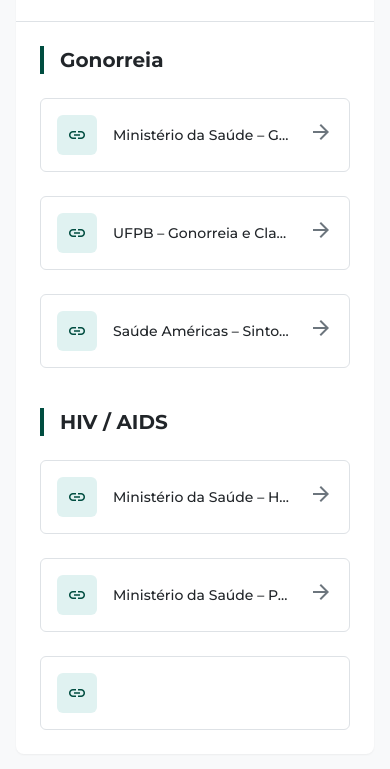
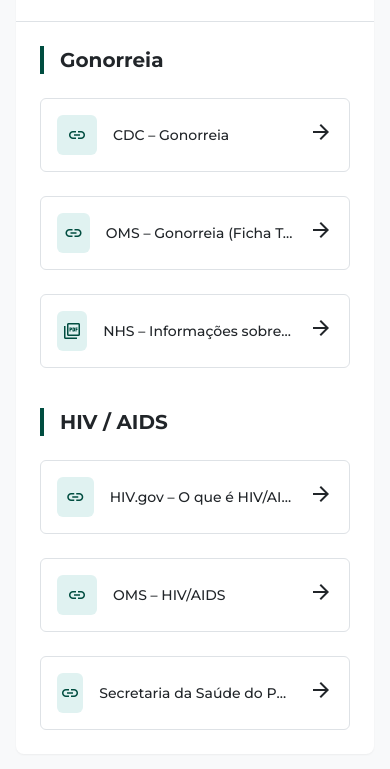
Before and after one commit to Onidori61/Links, a plain HTML site: page index.html in a window 390 px wide. Shown: the part 79-848 px from the top of the page. Drawn offline with nearby package versions, Linux system fonts and the light colour scheme.

Commit message:
Refactor HTML structure and update styles

```diff
--- a/index.html
+++ b/index.html
@@ -1,155 +1,172 @@
 <!DOCTYPE html>
-<html lang="pt-BR">
+<html lang="pt">
 <head>
-  <!--   site só pros links do trabalho, ganhar nota kkk -->
-  <meta charset="UTF-8" />
+  <meta charset="utf-8" />
   <meta name="viewport" content="width=device-width, initial-scale=1.0" />
-  <title>Repositório de Links – Fontes do Trabalho</title>
+  <title>Fontes do Trabalho</title>
 
+  <!-- tailwind pq eu n vou escrever css na mão nn -->
   <script src="https://cdn.tailwindcss.com?plugins=forms,container-queries"></script>
+
+  <!-- fontes chiques q ngm nota mas deixa bonito -->
   <link rel="preconnect" href="https://fonts.googleapis.com" />
   <link rel="preconnect" href="https://fonts.gstatic.com" crossorigin />
   <link href="https://fonts.googleapis.com/css2?family=Montserrat:wght@300;400;500;700&display=swap" rel="stylesheet" />
   <link href="https://fonts.googleapis.com/css2?family=Material+Symbols+Outlined" rel="stylesheet" />
 
   <script>
+    // config tailwind q mexi sem saber oq tava fazendo
     tailwind.config = {
       theme: {
         extend: {
           colors: {
-            background: '#f8f9fa',
-            surface: '#ffffff',
-            text: {
-              primary: '#212529',
-              secondary: '#6c757d',
-            },
-            highlight: {
-              teal: '#004d40',
-              'teal-light': '#e0f2f1',
-            },
-            border: '#dee2e6',
+            fundofeio: '#f8f9fa',
+            branquinho: '#ffffff',
+            txtzao: '#212529',
+            txtmeioassim: '#6c757d',
+            verdasso: '#004d40',
+            verdinhoaguado: '#e0f2f1',
+            bordacansada: '#dee2e6'
           },
           fontFamily: {
             sans: ['Montserrat', 'sans-serif'],
-          },
-        },
-      },
+          }
+        }
+      }
     }
   </script>
 
   <style>
-    body {
-      font-family: 'Montserrat', sans-serif;
-    }
-    .link-item {
-      transition: transform 0.2s ease-in-out, box-shadow 0.2s ease-in-out, border-color 0.2s ease-in-out;
-    }
-    .link-item:hover {
+    body { font-family: 'Montserrat', sans-serif; }
+
+    /* animação q nem precisava mas coloquei pq vi num tutorial */
+    .caixotezin { transition: 0.2s ease-in-out; }
+    .caixotezin:hover {
       transform: translateY(-4px);
-      box-shadow: 0 8px 16px rgba(0, 0, 0, 0.06);
+      box-shadow: 0 8px 16px rgba(0,0,0,0.06);
       border-color: #004d40;
     }
-    .link-item:hover .arrow-icon {
-      color: #004d40;
-      transform: translateX(4px);
-    }
-    .arrow-icon {
-      transition: color 0.2s ease-in-out, transform 0.2s ease-in-out;
-    }
+    .setinha_doida { transition: 0.2s ease-in-out; }
+    .caixotezin:hover .setinha_doida { color: #004d40; transform: translateX(4px); }
   </style>
 </head>
-<!-- começou a bagunça aqui  -->
-<body class="bg-background text-text-primary">
+
+<body class="bg-fundofeio text-txtzao">
   <div class="flex min-h-screen w-full items-center justify-center p-4 sm:p-6 lg:p-8">
-    <main class="w-full max-w-5xl rounded-lg bg-surface shadow-sm">
-      <div class="border-b border-border p-6 md:p-8">
-        <!-- título grandão pq o professor gosta -->
-<h1 class="text-3xl font-bold text-text-primary">Fontes do Trabalho</h1>
+    <main class="w-full max-w-5xl rounded-lg bg-branquinho shadow-sm">
+
+      <div class="border-b border-bordacansada p-6 md:p-8">
+        <h1 class="text-3xl font-bold">Fontes do Trabalho</h1>
       </div>
 
-      <!-- parte das doenças, mó nojinho mas vamo lá -->
-<div class="grid grid-cols-1 gap-10 p-6 md:grid-cols-2 md:p-8">
+      <div class="grid grid-cols-1 gap-10 p-6 md:grid-cols-2 md:p-8">
 
+        <!-- GONORREIA (aka bagulho chato) -->
         <div class="flex flex-col gap-6">
-          <h2 class="border-l-4 border-highlight-teal pl-4 text-xl font-bold text-text-primary">Gonorreia</h2>
+          <h2 class="border-l-4 border-verdasso pl-4 text-xl font-bold">Gonorreia</h2>
           <div class="flex flex-col gap-6">
-            <a class="group block" href="https://www.gov.br/aids/pt-br/assuntos/ist/gonorreia-e-clamidia" target="_blank">
-              <div class="link-item flex items-center justify-between gap-4 rounded-md border border-border bg-white p-4">
+
+            <!-- cdc -->
+            <a href="https://www.cdc.gov/std/gonorrhea/default.htm" target="_blank" class="group block">
+              <div class="caixotezin flex items-center justify-between gap-4 rounded-md border border-bordacansada bg-white p-4">
                 <div class="flex min-w-0 items-center gap-4">
-                  <div class="flex h-10 w-10 shrink-0 items-center justify-center rounded-md bg-highlight-teal-light text-highlight-teal">
+                  <div class="flex h-10 w-10 items-center justify-center rounded-md bg-verdinhoaguado text-verdasso">
                     <span class="material-symbols-outlined text-xl">link</span>
                   </div>
-                  <p class="truncate text-sm font-medium text-text-primary">Ministério da Saúde – Gonorreia e Clamídia</p>
+                  <p class="truncate text-sm font-medium">CDC – Gonorreia</p>
                 </div>
-                <div class="arrow-icon shrink-0 text-text-secondary">
+                <div class="setinha_doida shrink-0 txtmeioassim">
                   <span class="material-symbols-outlined">arrow_forward</span>
                 </div>
               </div>
             </a>
 
-            <a class="group block" href="https://www.ufpb.br/saehu/contents/noticias/gonorreia-e-infeccao-por-clamidia-o-que-sao-sintomas-tratamento-e-prevencao" target="_blank">
-              <div class="link-item flex items-center justify-between gap-4 rounded-md border border-border bg-white p-4">
+            <!-- oms -->
+            <a href="https://www.who.int/news-room/fact-sheets/detail/gonorrhoea" target="_blank" class="group block">
+              <div class="caixotezin flex items-center justify-between gap-4 rounded-md border border-bordacansada bg-white p-4">
                 <div class="flex min-w-0 items-center gap-4">
-                  <div class="flex h-10 w-10 shrink-0 items-center justify-center rounded-md bg-highlight-teal-light text-highlight-teal">
+                  <div class="flex h-10 w-10 items-center justify-center rounded-md bg-verdinhoaguado text-verdasso">
                     <span class="material-symbols-outlined text-xl">link</span>
                   </div>
-                  <p class="truncate text-sm font-medium text-text-primary">UFPB – Gonorreia e Clamídia</p>
+                  <p class="truncate text-sm font-medium">OMS – Gonorreia (Ficha Técnica)</p>
                 </div>
-                <div class="arrow-icon shrink-0 text-text-secondary">
+                <div class="setinha_doida shrink-0 txtmeioassim">
                   <span class="material-symbols-outlined">arrow_forward</span>
                 </div>
               </div>
             </a>
 
-            <a class="group block" href="https://www.saudeamericas.com.br/post/gonorreia-sintomas-e-tratamento/" target="_blank">
-              <div class="link-item flex items-center justify-between gap-4 rounded-md border border-border bg-white p-4">
+            <!-- NHS PDF -->
+            <a href="https://www.nhs.uk/conditions/gonorrhoea/" target="_blank" class="group block">
+              <div class="caixotezin flex items-center justify-between gap-4 rounded-md border border-bordacansada bg-white p-4">
                 <div class="flex min-w-0 items-center gap-4">
-                  <div class="flex h-10 w-10 shrink-0 items-center justify-center rounded-md bg-highlight-teal-light text-highlight-teal">
-                    <span class="material-symbols-outlined text-xl">link</span>
+                  <div class="flex h-10 w-10 items-center justify-center rounded-md bg-verdinhoaguado text-verdasso">
+                    <span class="material-symbols-outlined text-xl">picture_as_pdf</span>
                   </div>
-                  <p class="truncate text-sm font-medium text-text-primary">Saúde Américas – Sintomas e tratamento</p>
+                  <p class="truncate text-sm font-medium">NHS – Informações sobre Gonorreia</p>
                 </div>
-                <div class="arrow-icon shrink-0 text-text-secondary">
-                  <span class="material-symbols-outlined">arrow_forward</span>
-                </div>
-              </div>
-            </a>
-          </div>
-        </div>
-
-        <div class="flex flex-col gap-6">
-          <h2 class="border-l-4 border-highlight-teal pl-4 text-xl font-bold text-text-primary">HIV / AIDS</h2>
-          <div class="flex flex-col gap-6">
-            <a class="group block" href="https://www.gov.br/saude/pt-br/assuntos/saude-de-a-a-z/a/aids-hiv" target="_blank">
-              <div class="link-item flex items-center justify-between gap-4 rounded-md border border-border bg-white p-4">
-                <div class="flex min-w-0 items-center gap-4">
-                  <div class="flex h-10 w-10 shrink-0 items-center justify-center rounded-md bg-highlight-teal-light text-highlight-teal">
-                    <span class="material-symbols-outlined text-xl">link</span>
-                  </div>
-                  <p class="truncate text-sm font-medium text-text-primary">Ministério da Saúde – HIV/AIDS</p>
-                </div>
-                <div class="arrow-icon shrink-0 text-text-secondary">
+                <div class="setinha_doida shrink-0 txtmeioassim">
                   <span class="material-symbols-outlined">arrow_forward</span>
                 </div>
               </div>
             </a>
 
-            <a class="group block" href="https://www.gov.br/saude/pt-br/assuntos/saude-de-a-a-z/a/aids-hiv/prevencao" target="_blank">
-              <div class="link-item flex items-center justify-between gap-4 rounded-md border border-border bg-white p-4">
+          </div>
+        </div>
+
+        <!-- HIV/AIDS (bagulho sério) -->
+        <div class="flex flex-col gap-6">
+          <h2 class="border-l-4 border-verdasso pl-4 text-xl font-bold">HIV / AIDS</h2>
+          <div class="flex flex-col gap-6">
+
+            <a href="https://www.hiv.gov/hiv-basics/overview/about-hiv-and-aids" target="_blank" class="group block">
+              <div class="caixotezin flex items-center justify-between gap-4 rounded-md border border-bordacansada bg-white p-4">
                 <div class="flex min-w-0 items-center gap-4">
-                  <div class="flex h-10 w-10 shrink-0 items-center justify-center rounded-md bg-highlight-teal-light text-highlight-teal">
+                  <div class="flex h-10 w-10 items-center justify-center rounded-md bg-verdinhoaguado text-verdasso">
                     <span class="material-symbols-outlined text-xl">link</span>
                   </div>
-                  <p class="truncate text-sm font-medium text-text-primary">Ministério da Saúde – Prevenção HIV/AIDS</p>
+                  <p class="truncate text-sm font-medium">HIV.gov – O que é HIV/AIDS?</p>
                 </div>
-                <div class="arrow-icon shrink-0 text-text-secondary">
+                <div class="setinha_doida shrink-0 txtmeioassim">
                   <span class="material-symbols-outlined">arrow_forward</span>
                 </div>
               </div>
             </a>
 
-            <a class="group block" href="https://www.saude.pr.gov.br/Pagina/HIVAids" target="_blank">
-              <div class="link-item flex items-center justify-between gap-4 rounded-md border border-border bg-white p-4">
+            <a href="https://www.who.int/news-room/fact-sheets/detail/hiv-aids" target="_blank" class="group block">
+              <div class="caixotezin flex items-center justify-between gap-4 rounded-md border border-bordacansada bg-white p-4">
                 <div class="flex min-w-0 items-center gap-4">
-                  <div class="flex h-10 w-10 shrink-0 items-center justify-center rounded-md bg-highlight-teal-light text-highlight-teal">
-                    <span class="material-symbols-outlined text-xl">link
+                  <div class="flex h-10 w-10 items-center justify-center rounded-md bg-verdinhoaguado text-verdasso">
+                    <span class="material-symbols-outlined text-xl">link</span>
+                  </div>
+                  <p class="truncate text-sm font-medium">OMS – HIV/AIDS</p>
+                </div>
+                <div class="setinha_doida shrink-0 txtmeioassim">
+                  <span class="material-symbols-outlined">arrow_forward</span>
+                </div>
+              </div>
+            </a>
+
+            <!-- link q tava bugado -->
+            <a href="https://www.saude.pr.gov.br/Pagina/HIVAids" target="_blank" class="group block">
+              <div class="caixotezin flex items-center justify-between gap-4 rounded-md border border-bordacansada bg-white p-4">
+                <div class="flex min-w-0 items-center gap-4">
+                  <div class="flex h-10 w-10 items-center justify-center rounded-md bg-verdinhoaguado text-verdasso">
+                    <span class="material-symbols-outlined text-xl">link</span>
+                  </div>
+                  <p class="truncate text-sm font-medium">Secretaria da Saúde do Paraná – HIV/AIDS</p>
+                </div>
+                <div class="setinha_doida shrink-0 txtmeioassim">
+                  <span class="material-symbols-outlined">arrow_forward</span>
+                </div>
+              </div>
+            </a>
+
+          </div>
+        </div>
+
+      </div>
+    </main>
+  </div>
+</body>
+</html>
```
